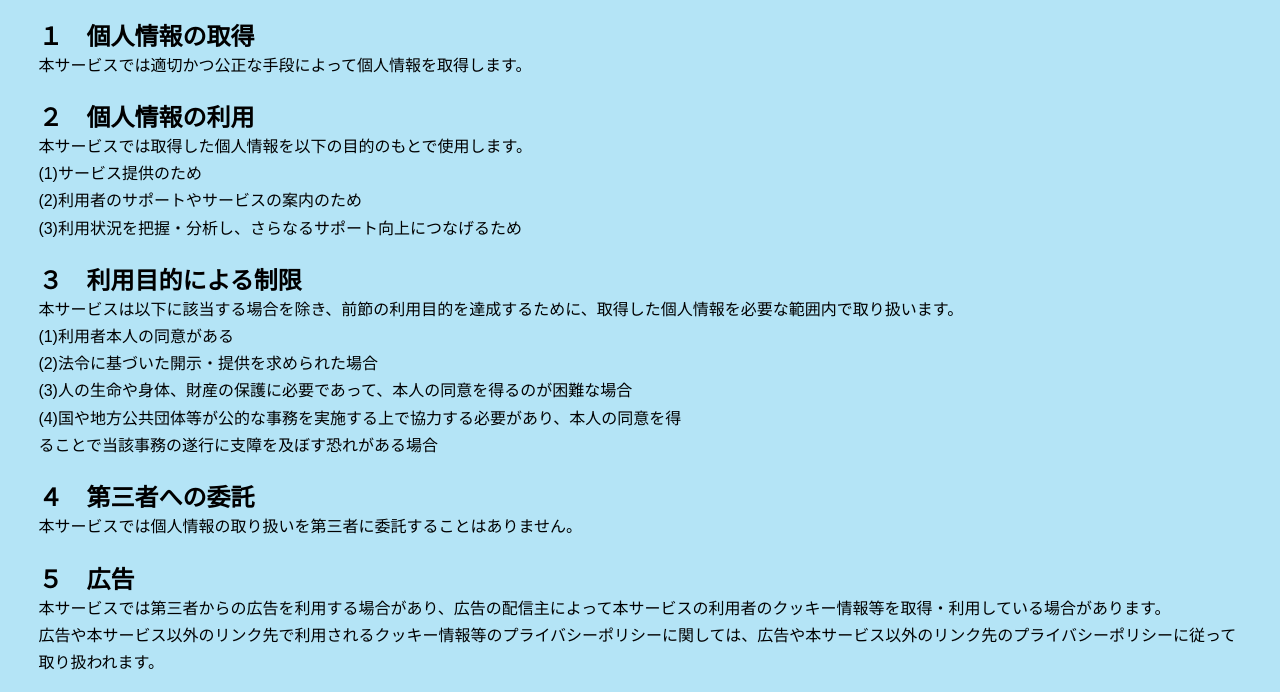
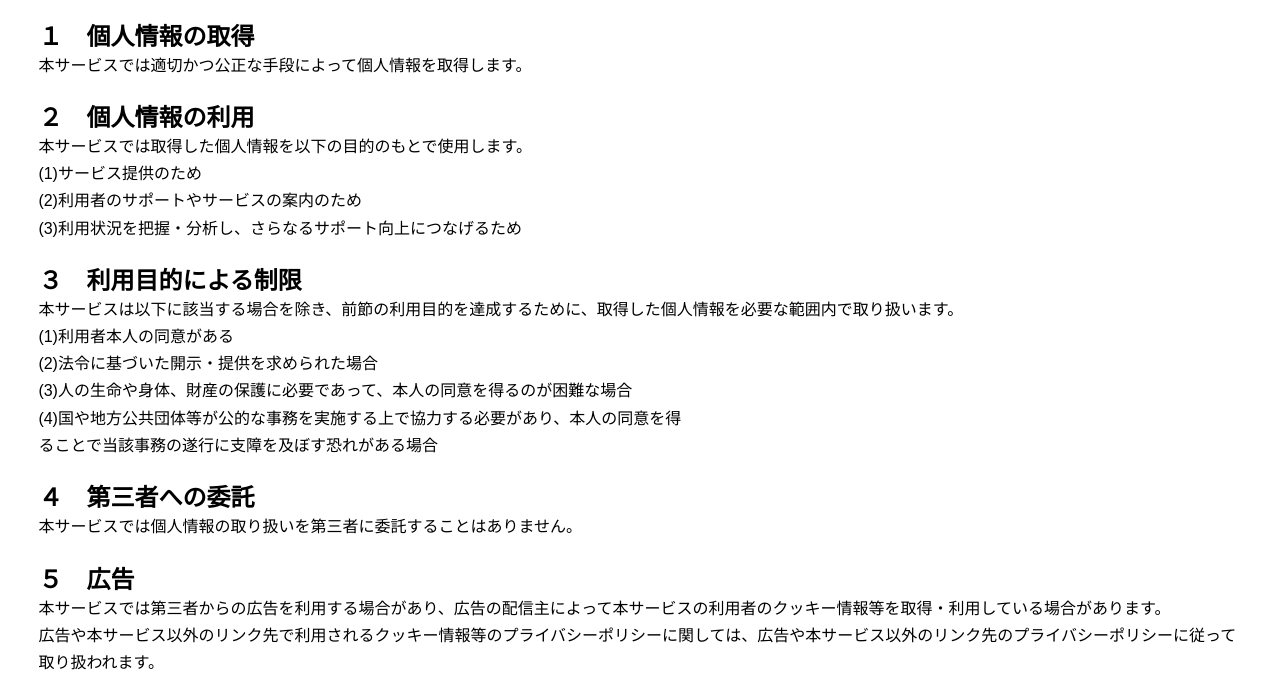
Before and after one commit to aiidu/onlyone-privacy-policy, a plain HTML site: page index.html in a window 1280 px wide. Shown: the part 135-827 px from the top of the page. Drawn offline with Linux system fonts and the light colour scheme.

Commit message:
Update styles.css

```diff
--- a/styles.css
+++ b/styles.css
@@ -18,7 +18,7 @@ p {
 
 body {
   padding: 0 3%;
-  background: rgba(106, 203, 239, 0.5)
+  background: rgba(255, 255, 255, 1.0)
 }
 
 h1 {
```
